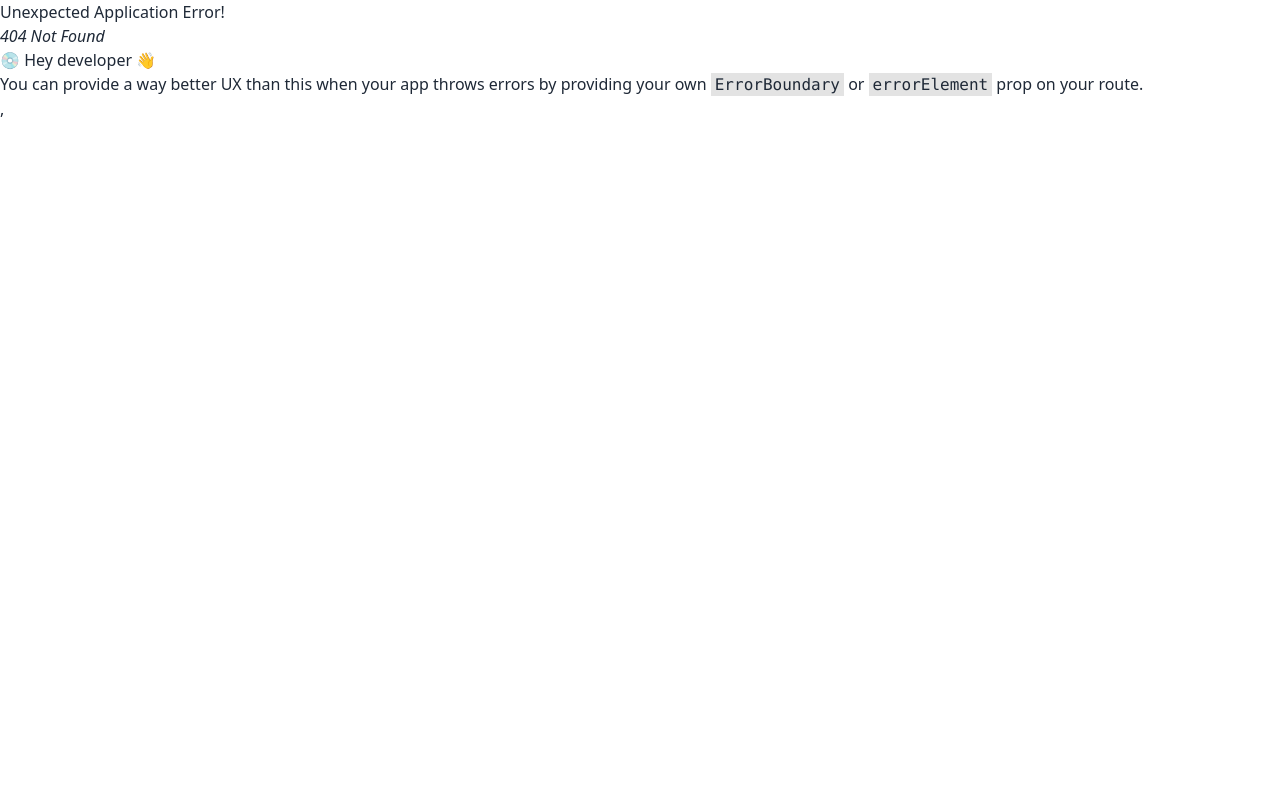
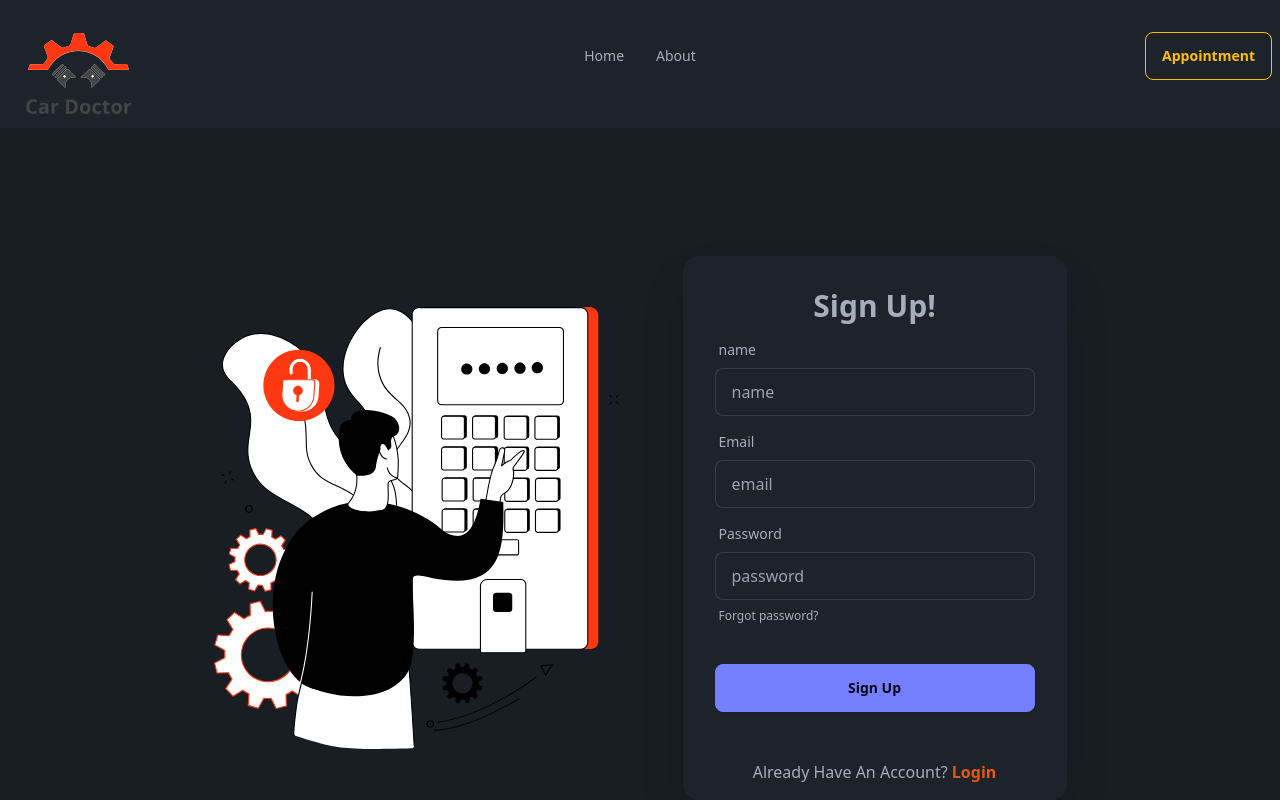
Before and after one commit to Captainboggey/Car-Doctor-Client, a React (Vite) app: page /signup in a window 1280 px wide. Before the commit this address had no page. Shown: the top 800 px of the page. Built offline with nearby package versions, Linux system fonts and the light colour scheme; no server answers.

Commit message:
email funtionality added

```diff
--- a/package.json
+++ b/package.json
@@ -10,6 +10,7 @@
     "preview": "vite preview"
   },
   "dependencies": {
+    "firebase": "^11.3.1",
     "react": "^19.0.0",
     "react-dom": "^19.0.0",
     "react-router-dom": "^7.1.5"
--- /dev/null
+++ b/src/Pages/Login/Login.jsx
@@ -0,0 +1,59 @@
+import { Link } from "react-router-dom";
+import img from "../../assets/images/login/login.svg"
+import { useContext } from "react";
+import { AuthContext } from "../../Providers/AuthProvider";
+
+const Login = () => {
+
+    const {signIn}= useContext(AuthContext)
+    const handleLogin= e=>{
+        e.preventDefault();
+        const form = e.target;
+
+        const email = form.email.value;
+        const password = form.password.value;
+        signIn(email,password)
+        .then(res=>{
+            const user =res.user;
+            console.log(user)
+        })
+        .catch(error=>console.log(error))
+
+    }
+    return (
+        <div className="hero bg-base-200 min-h-screen">
+            <div className="hero-content flex-col lg:flex-row">
+                <div className="mr-12 w-1/2">
+
+                   <img src={img} alt="" />
+                </div>
+                <div className="card bg-base-100 w-full max-w-sm shrink-0 shadow-2xl">
+                    <form onSubmit={handleLogin} className="card-body">
+                    <h1 className="text-3xl text-center font-bold">Login!</h1>
+                        <div className="form-control">
+                            <label className="label">
+                                <span className="label-text">Email</span>
+                            </label>
+                            <input type="email" name="email" placeholder="email" className="input input-bordered" required />
+                        </div>
+                        <div className="form-control">
+                            <label className="label">
+                                <span className="label-text">Password</span>
+                            </label>
+                            <input type="password" name="password" placeholder="password" className="input input-bordered" required />
+                            <label className="label">
+                                <a href="#" className="label-text-alt link link-hover">Forgot password?</a>
+                            </label>
+                        </div>
+                        <div className="form-control mt-6">
+                            <input type="submit" value="Login" className="btn btn-primary" />
+                        </div>
+                    </form>
+                    <p className="my-4 text-center">New to Car Doctors? <Link className="text-orange-600 font-bold" to={'/signup'}>Sign Up</Link></p>
+                </div>
+            </div>
+        </div>
+    );
+};
+
+export default Login;
--- /dev/null
+++ b/src/Pages/SignUp/SignUp.jsx
@@ -0,0 +1,63 @@
+import { Link } from "react-router-dom";
+import img from "../../assets/images/login/login.svg"
+import { useContext } from "react";
+import { AuthContext } from "../../Providers/AuthProvider";
+
+const SignUp = () => {
+    const {createUser}= useContext(AuthContext);
+    const handleSignUp= e=>{
+        e.preventDefault();
+        const form = e.target;
+        const name = form.name.value;
+        const email = form.email.value;
+        const password = form.password.value;
+        createUser(email,password)
+        .then(res=>{
+            const user = res.user;
+            console.log(user)
+        })
+        .catch(error=>console.log(error))
+    }
+    return (
+        <div className="hero bg-base-200 min-h-screen">
+            <div className="hero-content flex-col lg:flex-row">
+                <div className="mr-12 w-1/2">
+
+                   <img src={img} alt="" />
+                </div>
+                <div className="card bg-base-100 w-full max-w-sm shrink-0 shadow-2xl">
+                    <form onSubmit={handleSignUp} className="card-body">
+                    <h1 className="text-3xl text-center font-bold">Sign Up!</h1>
+                        <div className="form-control">
+                            <label className="label">
+                                <span className="label-text">name</span>
+                            </label>
+                            <input type="text" name="name" placeholder="name" className="input input-bordered" required />
+                        </div>
+                        <div className="form-control">
+                            <label className="label">
+                                <span className="label-text">Email</span>
+                            </label>
+                            <input type="email" name="email" placeholder="email" className="input input-bordered" required />
+                        </div>
+                        <div className="form-control">
+                            <label className="label">
+                                <span className="label-text">Password</span>
+                            </label>
+                            <input type="password" name="password" placeholder="password" className="input input-bordered" required />
+                            <label className="label">
+                                <a href="#" className="label-text-alt link link-hover">Forgot password?</a>
+                            </label>
+                        </div>
+                        <div className="form-control mt-6">
+                            <input type="submit" value="Sign Up" className="btn btn-primary" />
+                        </div>
+                    </form>
+                    <p className="my-4 text-center">Already Have An Account? <Link className="text-orange-600 font-bold" to={'/login'}>Login</Link></p>
+                </div>
+            </div>
+        </div>
+    );
+};
+
+export default SignUp;
--- /dev/null
+++ b/src/Providers/AuthProvider.jsx
@@ -0,0 +1,45 @@
+import { createContext, useEffect, useState } from "react";
+import { createUserWithEmailAndPassword, getAuth, onAuthStateChanged, signInWithEmailAndPassword } from "firebase/auth";
+import app from "../firebase/firebase.config";
+
+export const AuthContext = createContext(null);
+const auth = getAuth(app)
+
+const AuthProvider = ({children}) => {
+   const [user,setUser]=useState(null);
+   const [loading,setLoading]=useState(true);
+
+   const createUser =(email,password)=>{
+    setLoading(true)
+    return createUserWithEmailAndPassword(auth,email,password)
+   }
+
+   const signIn = (email,password)=>{
+    setLoading(true)
+    return signInWithEmailAndPassword(auth,email,password)
+   }
+
+
+
+   useEffect(()=>{
+    const UnSubscribe=onAuthStateChanged(auth,currentUser=>{
+
+        setUser(currentUser)
+        setLoading(false)
+    })
+    return ()=> {
+        UnSubscribe()
+    }
+   },[])
+
+    const authInfo ={
+          user,loading,createUser,signIn
+    }
+    return (
+        <AuthContext.Provider value={authInfo}>
+            {children}
+        </AuthContext.Provider>
+    );
+};
+
+export default AuthProvider;
--- /dev/null
+++ b/src/firebase/firebase.config.js
@@ -0,0 +1,18 @@
+// Import the functions you need from the SDKs you need
+import { initializeApp } from "firebase/app";
+// TODO: Add SDKs for Firebase products that you want to use
+// https://firebase.google.com/docs/web/setup#available-libraries
+
+// Your web app's Firebase configuration
+const firebaseConfig = {
+  apiKey: import.meta.env.VITE_ApiKey,
+  authDomain: import.meta.env.VITE_AuthDomain,
+  projectId: import.meta.env.VITE_ProjectId,
+  storageBucket: import.meta.env.VITE_StorageBucket,
+  messagingSenderId: import.meta.env.VITE_MessagingSenderId,
+  appId:import.meta.env.VITE_AppId
+};
+
+// Initialize Firebase
+const app = initializeApp(firebaseConfig);
+export default app;
--- a/src/main.jsx
+++ b/src/main.jsx
@@ -7,11 +7,12 @@ import {
   RouterProvider,
 } from "react-router-dom";
 import router from './Routes/Routes.jsx';
+import AuthProvider from './Providers/AuthProvider.jsx';
 
 createRoot(document.getElementById('root')).render(
  <div className='max-w-7xl mx-auto'>
    <StrictMode>
-   <RouterProvider router={router}></RouterProvider>
+   <AuthProvider><RouterProvider router={router}></RouterProvider></AuthProvider>
   </StrictMode>,
  </div>
 )
--- a/tailwind.config.js
+++ b/tailwind.config.js
@@ -4,8 +4,9 @@ export default {
     "./index.html",
     "./src/**/*.{js,ts,jsx,tsx}",
   ],
-  theme: {
-    extend: {},
+  daisyui: {
+    themes: ["dark"],
+
   },
   plugins: [require('daisyui'),],
 }
```
Also changed, not shown: src/Routes/Routes.jsx (+8 -0 lines), 1 other file (tests, documents, lock files or other folders).
